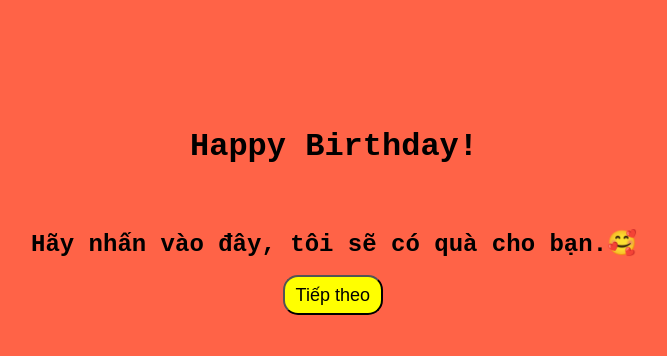
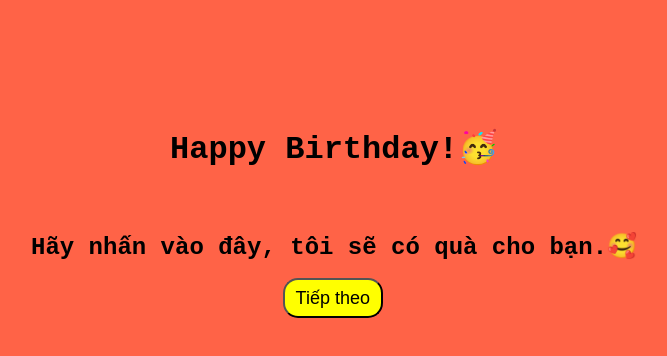
Before and after one commit to dungdangcap/hbpd, a plain HTML site: page index.html in a window 1280 px wide. Shown: the whole page, without its empty margins (306-973 px from the left). Drawn offline with Linux system fonts and the light colour scheme.

Commit message:
Update index.html

```diff
--- a/index.html
+++ b/index.html
@@ -22,7 +22,7 @@
 <body>
   <div id="all">
     <div id="head">
-      <h1 class="text">Happy Birthday!</h1>
+      <h1 class="text">Happy Birthday!🥳</h1>
       <h2 class="text" style="margin-top: 5%;">Hãy nhấn vào đây, tôi sẽ có quà cho bạn.🥰</h2>
       <a href="cake.html"><input type="button" value="Tiếp theo" class="btn"></a>
     </div>
```
